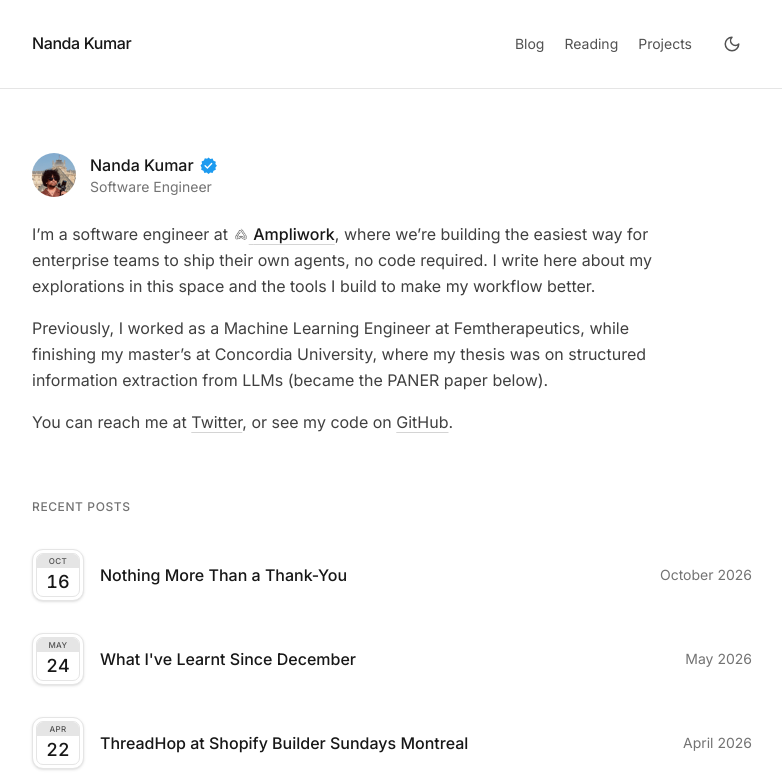
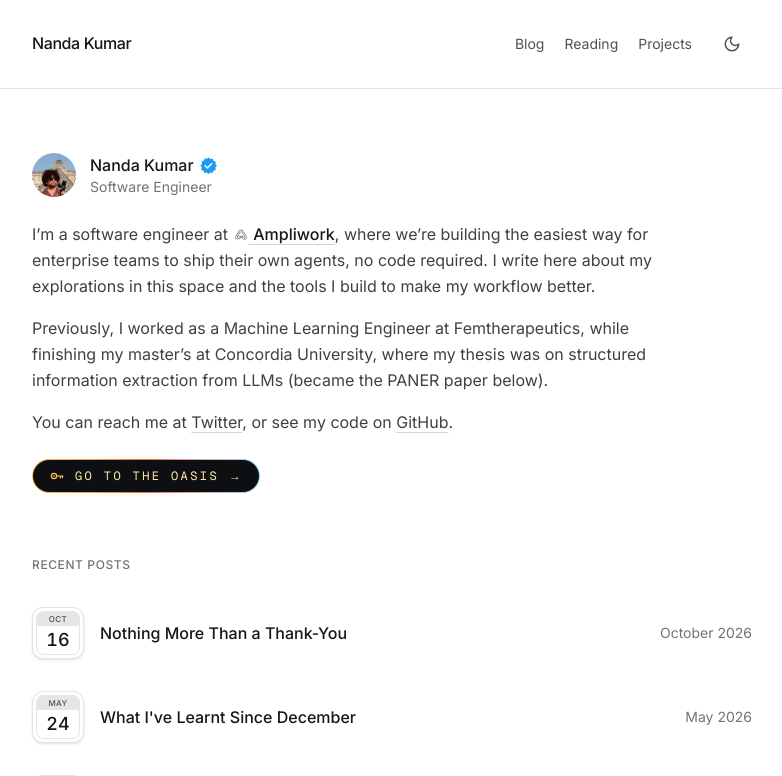
Before and after one commit to parzival1l/parzival1l.github.io, a Next.js app: page / in a window 1280 px wide. Shown: the top 776 px of the page, without its empty margins (248-1030 px from the left). Built offline with nearby package versions, Linux system fonts and the light colour scheme.

Commit message:
Add a "Go to the OASIS" button to the homepage
A dark pill with a gold key icon and a sunset-gradient border sits under the bio and links to /oasis/. It stays dark in both themes.

```diff
--- a/app/page.tsx
+++ b/app/page.tsx
@@ -47,6 +47,46 @@ function AmpliMark() {
       className="inline-block h-[17px] w-auto align-[-0.2em] grayscale"
       aria-hidden="true"
     />
+  )
+}
+
+/** Halliday's key, as a small line icon. */
+function KeyIcon() {
+  return (
+    <svg viewBox="0 0 24 24" className="h-4 w-4" aria-hidden="true" fill="none">
+      <circle cx="7.5" cy="12" r="4" stroke="currentColor" strokeWidth="1.8" />
+      <circle cx="7.5" cy="12" r="1.3" fill="currentColor" />
+      <path
+        d="M11.5 12H21M17 12v3M20 12v2.5"
+        stroke="currentColor"
+        strokeWidth="1.8"
+        strokeLinecap="round"
+      />
+    </svg>
+  )
+}
+
+/** The way into the hidden /oasis/ page. Dark in both themes, so it reads
+ *  as a door into somewhere else rather than another link. */
+function OasisLink() {
+  return (
+    <Link
+      href="/oasis/"
+      className="group mt-6 inline-flex rounded-full bg-gradient-to-r from-[#ffc34d] via-[#ff6b3d] to-[#7fd8ff] p-px shadow-[0_0_0_0_rgba(255,195,77,0)] transition-shadow duration-300 hover:shadow-[0_0_24px_2px_rgba(255,140,80,0.35)] focus-visible:outline-2 focus-visible:outline-offset-2 focus-visible:outline-accent"
+    >
+      <span className="inline-flex items-center gap-2.5 rounded-full bg-[#0d0f12] px-4 py-2 font-mono text-xs uppercase tracking-[0.2em] text-[#ffe9a8]">
+        <span className="text-[#ffc34d]">
+          <KeyIcon />
+        </span>
+        Go to the OASIS
+        <span
+          aria-hidden="true"
+          className="transition-transform duration-200 motion-safe:group-hover:translate-x-0.5"
+        >
+          &rarr;
+        </span>
+      </span>
+    </Link>
   )
 }
 
@@ -147,6 +187,7 @@ export default function HomePage() {
           </a>
           .
         </p>
+        <OasisLink />
       </section>
 
       <section className="mb-16">
```
